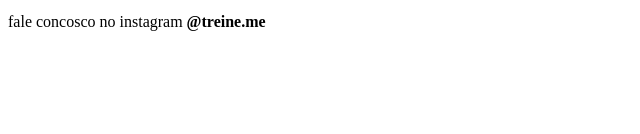
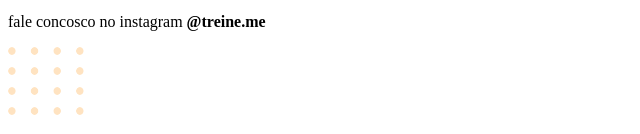
Before and after one commit to diegocoelgolins/explorer-stage-02.1, a plain HTML site: page index.html in a window 1280 px wide. Shown: the part 666-800 px from the top of the page, without its empty margins (0-640 px from the left). Drawn offline with Linux system fonts and the light colour scheme.

Commit message:
incluindo bolinhas

```diff
--- a/index.html
+++ b/index.html
@@ -35,7 +35,7 @@
     </footer>
   </div>
 
-
+  <img src="./imgs/balls.svg" alt="Bolinhas no canto inferior direito">
 
 </body>
 </html>
```
